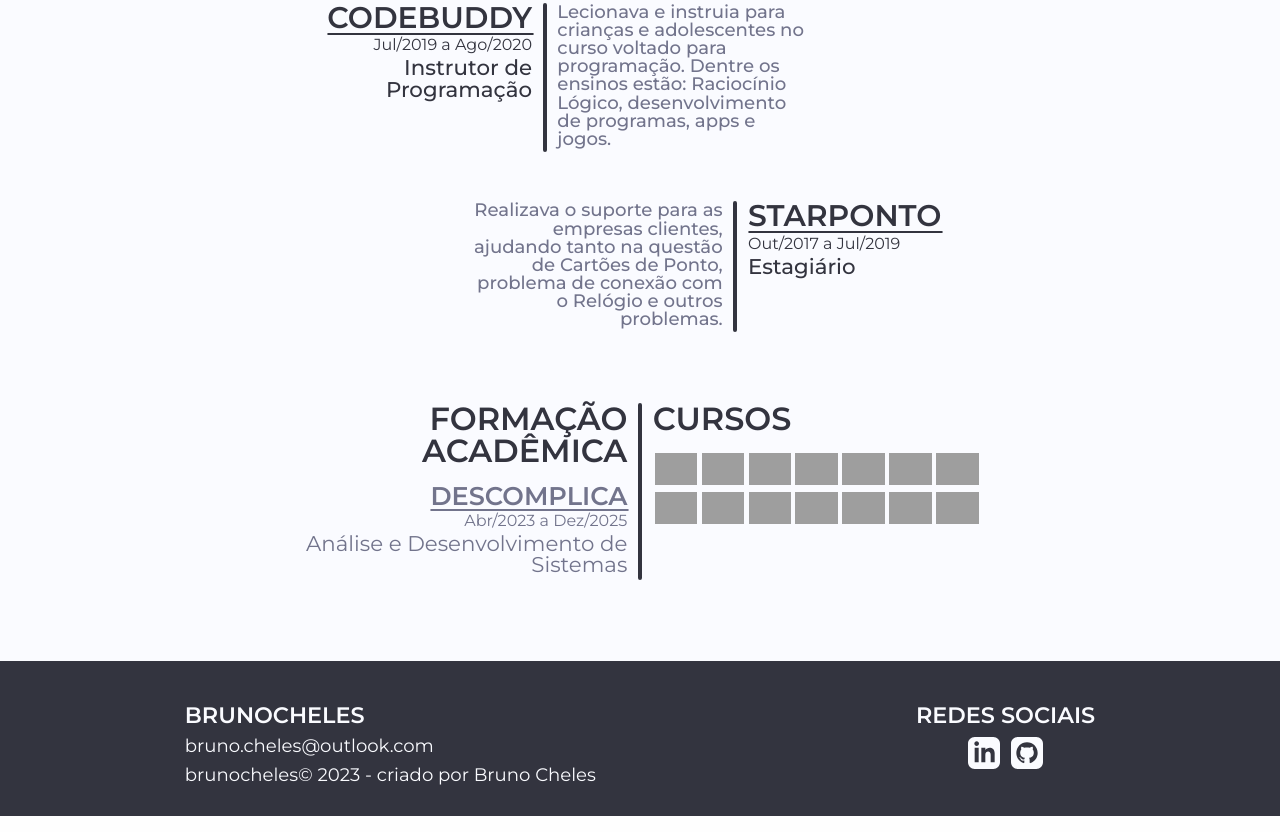
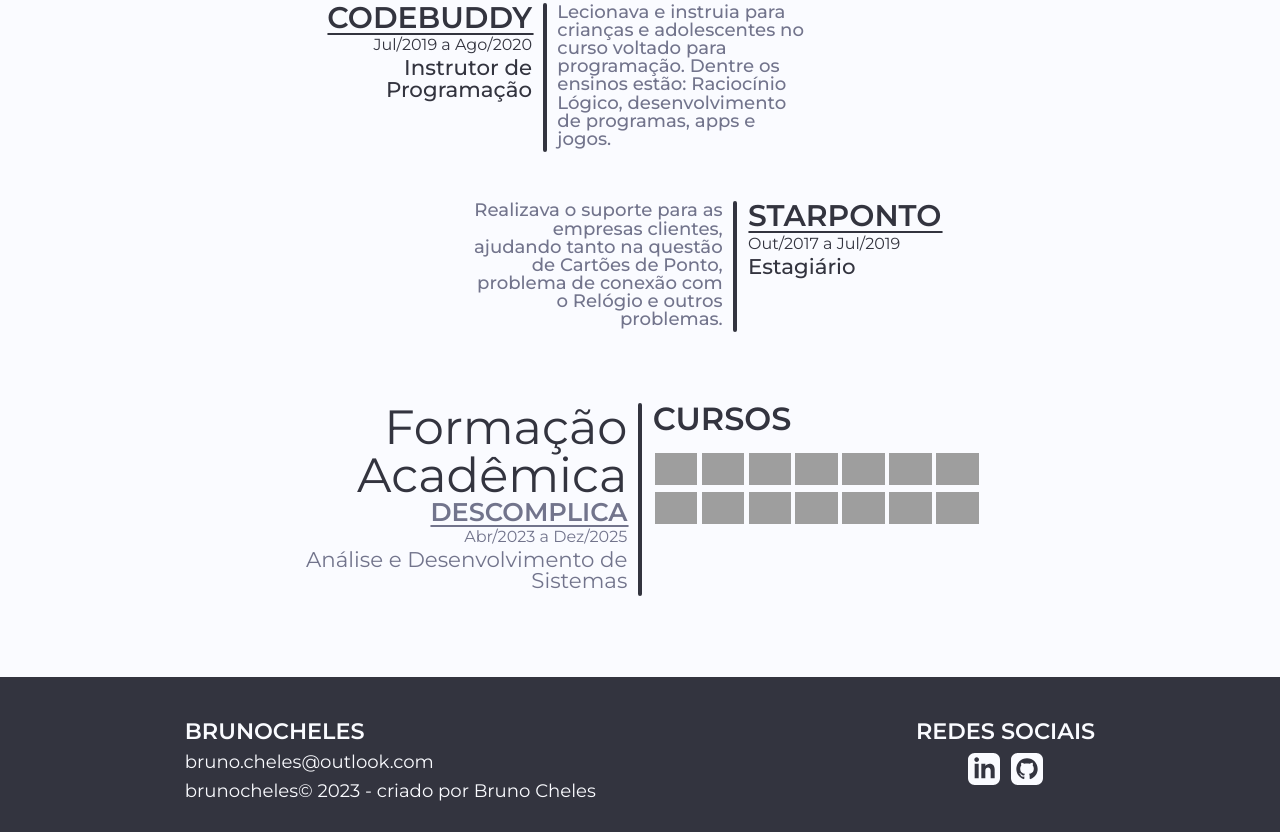
Before and after one commit to brunocheles/site-portfolio, a website: page src/pages/about.html in a window 1280 px wide. Shown: the part 2689-3521 px from the top of the page. Drawn offline with Linux system fonts and the light colour scheme; grey boxes are pictures that could not be loaded.

Commit message:
update formação acadêmica title

```diff
--- a/src/pages/about.html
+++ b/src/pages/about.html
@@ -193,7 +193,7 @@
             <div id="formacao" class="grid" data-anima="centro">
                 <div class="formacao grid-col2 flex">
                     <div class="form-acad">
-                        <h3>Formação Acadêmica</h3>
+                        <h2>Formação Acadêmica</h2>
                         <p class="expro-title">Descomplica</p>
                         <p class="expro-data">Abr/2023 a Dez/2025</p>
                         <p class="expro-cargo">Análise e Desenvolvimento de Sistemas</p>
```
